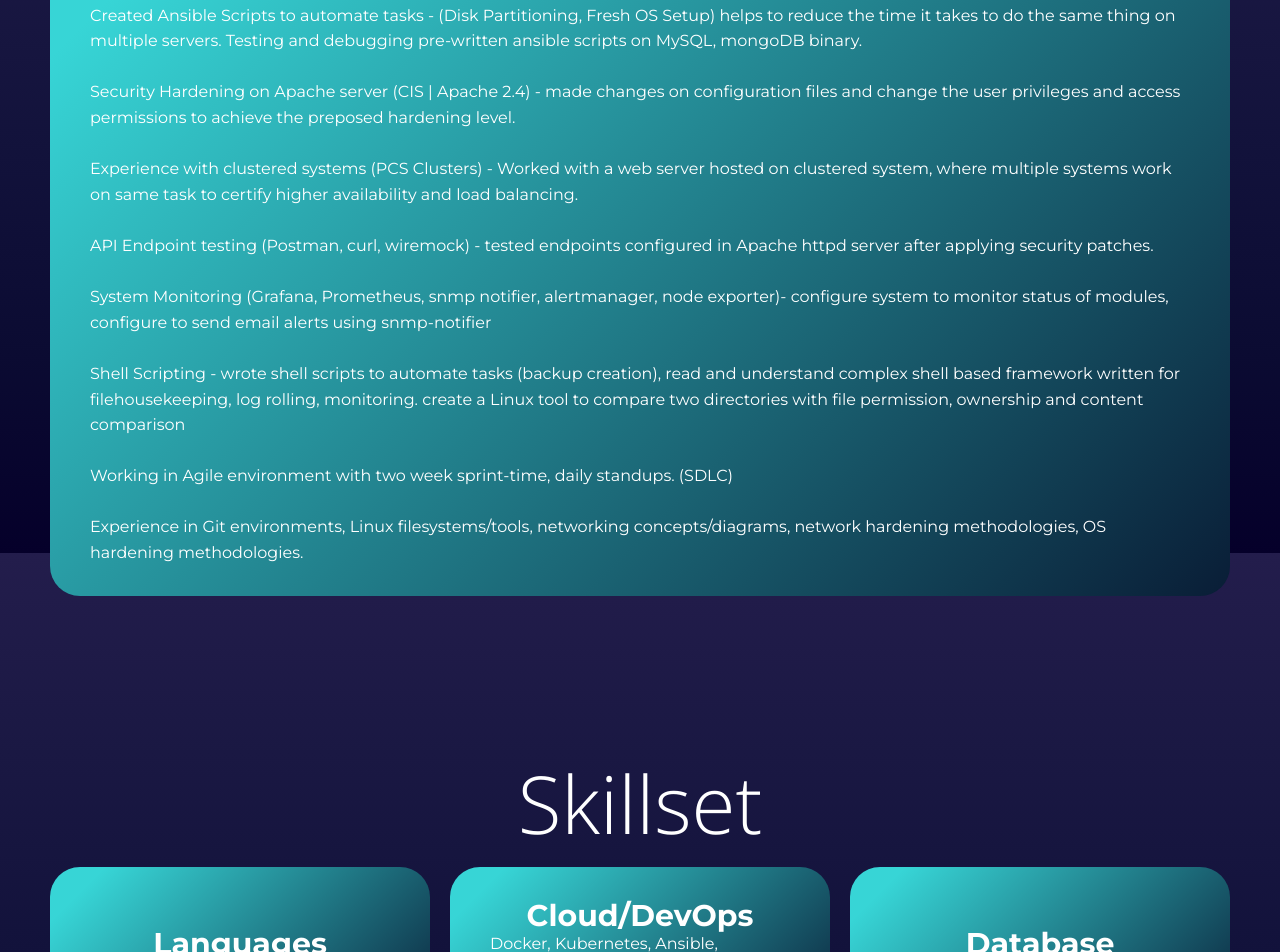
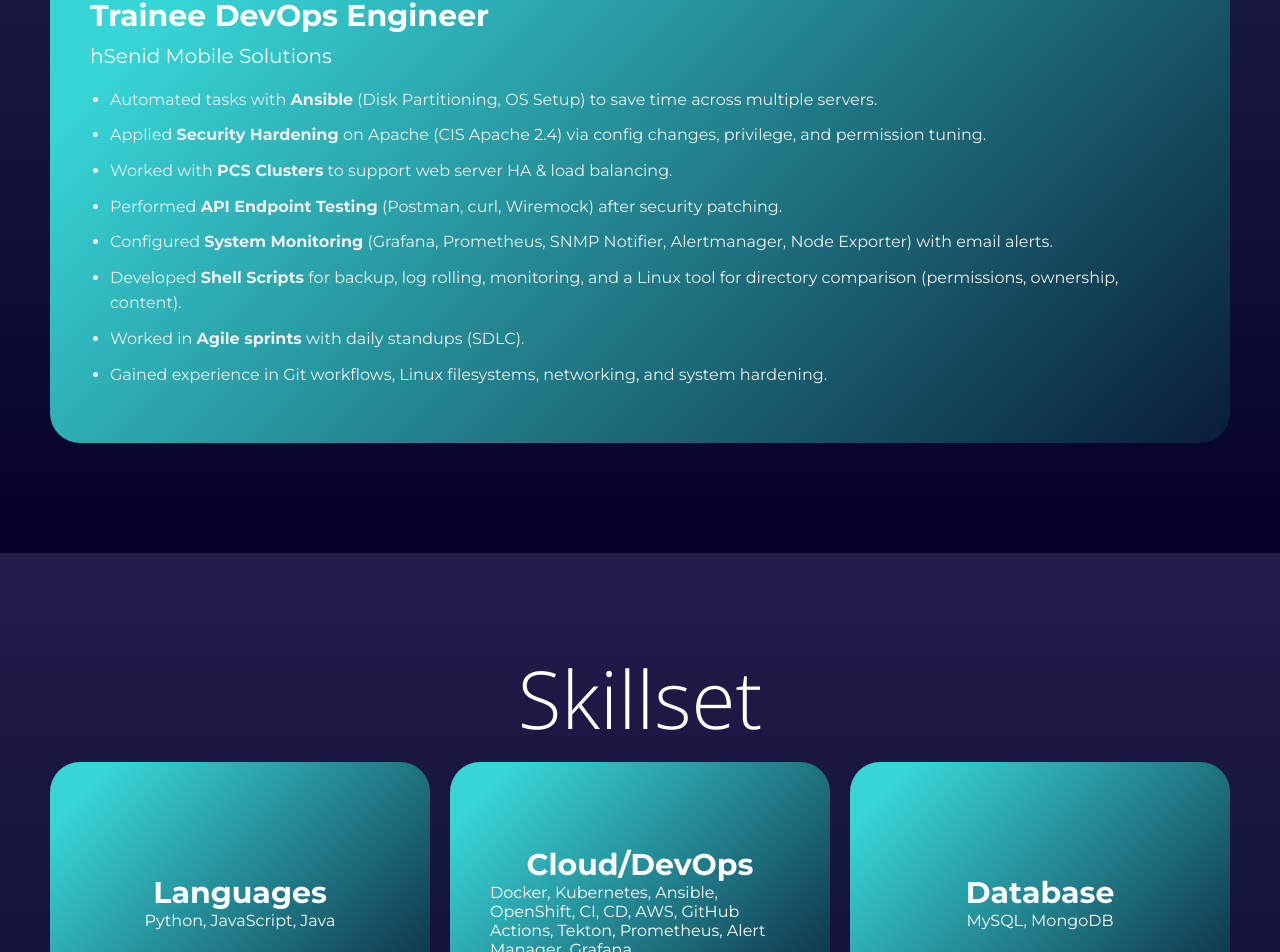
Before and after one commit to thanurarukshan/React-Portfolio-V2.0, a React (Create React App) app: page / in a window 1280 px wide. Shown: the part 1847-2799 px from the top of the page. Built offline with nearby package versions, Linux system fonts and the light colour scheme.

Commit message:
css adjustments done

```diff
--- a/src/Aboutme.css
+++ b/src/Aboutme.css
@@ -64,7 +64,7 @@
   transition: 1s !important;
 }
 
-@media (max-width: 1200px) {
+@media (max-width: 1200px) and (orientation: portrait) {
   .Aboutme-dis {
     margin-top: 10px;
     max-width: 70%;
--- a/src/App.css
+++ b/src/App.css
@@ -127,11 +127,11 @@
   }
 }
 
-@media (max-width: 1200px) {
+@media (max-width: 1200px) and (orientation: portrait) {
   .App-name {
     display: flex;
     flex-direction: column;
-    font-size: 15vw;
+    font-size: 13vw;
   }
   .App-iconbar-icons {
     padding: 8px;
@@ -153,3 +153,11 @@
     transition: 1s;
   }
 }
+
+@media (max-width: 500px) and (orientation: portrait) {
+  .App-name {
+    display: flex;
+    flex-direction: column;
+    font-size: 15vw;
+  }
+}
--- a/src/Experience.css
+++ b/src/Experience.css
@@ -55,6 +55,19 @@
   transition: 1s;
 }
 
+.experience-list {
+  margin-top: 15px;
+  padding-left: 20px;
+  list-style-type: disc;
+  line-height: 1.6;
+}
+
+.experience-list li {
+  margin-bottom: 10px;
+  font-size: 16px;
+  color: #f0f0f0; /* or white */
+}
+
 #title {
   font-weight: 600;
   font-size: 30px;
@@ -66,7 +79,7 @@
   font-size: 20px;
   font-weight: 400 !important;
 }
-@media (max-width: 1200px) {
+@media (max-width: 1200px) and (orientation: portrait) {
   .Skillset-skill-name {
     font-size: 12vw;
     margin: 20px;
--- a/src/Experience.js
+++ b/src/Experience.js
@@ -1,4 +1,3 @@
-// import Logoslider from "./Logoslider";
 import "./Experience.css";
 import React, { useEffect } from "react";
 import AOS from "aos";
@@ -6,56 +5,64 @@
 
 function Projects() {
   const handleDivClick1 = () => {
-    window.location.href = 'https://www.linkedin.com/company/hsenid-mobile-solutions/posts/?feedView=all';
-  }
-  // const handleDivClick2 = () => {
-  //   window.location.href = 'https://github.com/thanurarukshan/property-selling-web-app-static';
-  // }
-  // const handleDivClick3 = () => {
-  //   window.location.href = 'https://unihelperlk.web.app/';
-  // }
-  // const handleDivClick4 = () => {
-  //   window.location.href = 'https://github.com/thanurarukshan/Rest-API-Node-Back-End';
-  // }
-  // const handleDivClick5 = () => {
-  //   window.location.href = 'https://github.com/thanurarukshan';
-  // }
-  // const hSenid = () => {
-  //   window.location.href = 'https://hsenidmobile.com/';
-  // }
+    window.location.href =
+      "https://www.linkedin.com/company/hsenid-mobile-solutions/posts/?feedView=all";
+  };
+
   useEffect(() => {
     AOS.init();
   }, []);
+
   return (
     <div className="Skillset">
       <div className="Skillset-skill">
         <span className="Skillset-skill-name" data-aos="fade-up">
           Experience
         </span>
+
         <div className="Skillset-skill-des-experience">
           <div data-aos="fade-up" onClick={handleDivClick1}>
             <span id="title">Trainee DevOps Engineer</span>
-            <span id="title-content" className="sub-title">hSenid Mobile Solutions</span>
-            <br/>
-            <span id="title-content">Created Ansible Scripts to automate tasks - (Disk Partitioning, Fresh OS Setup) helps to reduce the time it takes to do the same thing on multiple servers. Testing and debugging pre-written ansible scripts on MySQL, mongoDB binary.</span>
-            <br/>
-            <span id="title-content">Security Hardening on Apache server (CIS | Apache 2.4) - made changes on configuration files and change the user privileges and access permissions to achieve the preposed hardening level. </span>
-            <br/>
-            <span id="title-content">Experience with clustered systems (PCS Clusters) - Worked with a web server hosted on clustered system, where multiple systems work on same task to certify higher availability and load balancing. </span>
-            <br/>
-            <span id="title-content">API Endpoint testing (Postman, curl, wiremock) - tested endpoints configured in Apache httpd server after applying security patches.</span>
-            <br/>
-            <span id="title-content">System Monitoring (Grafana, Prometheus, snmp notifier, alertmanager, node exporter)- configure system to monitor status of modules, configure to send email alerts using snmp-notifier </span>
-            <br/>
-            <span id="title-content">Shell Scripting - wrote shell scripts to automate tasks (backup creation), read and understand complex shell based framework written for filehousekeeping, log rolling, monitoring. create a Linux tool to compare two directories with file permission, ownership and content comparison</span>
-            <br/>
-            <span id="title-content">Working in Agile environment with two week sprint-time, daily standups. (SDLC)</span>
-            <br/>
-            <span id="title-content">Experience in Git environments, Linux filesystems/tools, networking concepts/diagrams, network hardening methodologies, OS hardening methodologies. </span>
+            <span id="title-content" className="sub-title">
+              hSenid Mobile Solutions
+            </span>
+
+            <ul className="experience-list">
+              <li>
+                Automated tasks with <b>Ansible</b> (Disk Partitioning, OS Setup) to
+                save time across multiple servers.
+              </li>
+              <li>
+                Applied <b>Security Hardening</b> on Apache (CIS Apache 2.4) via config
+                changes, privilege, and permission tuning.
+              </li>
+              <li>
+                Worked with <b>PCS Clusters</b> to support web server HA & load
+                balancing.
+              </li>
+              <li>
+                Performed <b>API Endpoint Testing</b> (Postman, curl, Wiremock) after
+                security patching.
+              </li>
+              <li>
+                Configured <b>System Monitoring</b> (Grafana, Prometheus, SNMP
+                Notifier, Alertmanager, Node Exporter) with email alerts.
+              </li>
+              <li>
+                Developed <b>Shell Scripts</b> for backup, log rolling, monitoring, and
+                a Linux tool for directory comparison (permissions, ownership, content).
+              </li>
+              <li>
+                Worked in <b>Agile sprints</b> with daily standups (SDLC).
+              </li>
+              <li>
+                Gained experience in Git workflows, Linux filesystems, networking, and
+                system hardening.
+              </li>
+            </ul>
           </div>
         </div>
       </div>
-      {/* <Logoslider className="Skillset-bar" /> */}
     </div>
   );
 }
--- a/src/Projects.js
+++ b/src/Projects.js
@@ -34,27 +34,27 @@
         </span>
         <div className="Skillset-skill-des">
           <div data-aos="fade-up" onClick={handleDivClick6}>
-            <span id="title">Diff-Pro | A tool for Advanced File/Directories Comparison</span>
+            <span id="title">Diff-Pro | Advanced File/Directories Comparison</span>
             <span id="title-content">Shell Scripting</span>
             <span id="title-content">A shell-based tool designed to compare file/directory structures within the same server or two seperate servers.</span>
           </div>
           <div data-aos="fade-up" onClick={handleDivClick1}>
-            <span id="title">Portfolio Website (Solo Project)</span>
+            <span id="title">Portfolio Website</span>
             <span id="title-content">React JS, JavaScript, HTML, CSS, Firebase Hosting</span>
             <span id="title-content">used react JS framework for better performance and liberaries like AOS for better visuals</span>
           </div>
           <div data-aos="fade-up" onClick={handleDivClick2}>
-            <span id="title">Property Selling web app (Duo Project)</span>
+            <span id="title">Property Selling web app</span>
             <span id="title-content">React JS, JavaScript, HTML, CSS, MySQL, JSON</span>
             <span id="title-content">used react hooks where necessary, used single json file to fetch data, drag and drop, advanced search.</span>
           </div>
           <div data-aos="fade-up" onClick={handleDivClick3}>
-            <span id="title">Project UniHelper (Solo Project)</span>
+            <span id="title">Project UniHelper</span>
             <span id="title-content">HTML, CSS, JavaScript, React JS, Firebase Hosting</span>
             <span id="title-content">static web app created as a community engagement project.</span>
           </div>
           <div data-aos="fade-up" onClick={handleDivClick4}>
-            <span id="title">REST API demonstration (Solo Project)</span>
+            <span id="title">REST API demonstration</span>
             <span id="title-content">React JS, JavaScript, Node JS, Express JS</span>
             <span id="title-content">created a simple CRUD application for learning purposes.</span>
           </div>
--- a/src/Skillset.css
+++ b/src/Skillset.css
@@ -2,6 +2,7 @@
   font-family: "masque";
   src: url(../public/MASQUE__.ttf);
 }
+
 .Skillset {
   color: black;
   background-color: white;
@@ -14,7 +15,7 @@
 }
 
 .Skillset-skill-name {
-  font-family: "sans";
+  /* font-family: "sans"; */
   font-size: 80px;
 }
 
@@ -29,6 +30,8 @@
   max-width: 1200px;
   display: grid;
   grid-template-columns: repeat(3, 1fr);
+  gap: 0px; /* ✅ only spacing between cards */
+  align-items: stretch; /* cards align in height */
 }
 
 .Skillset-skill-des div {
@@ -37,12 +40,17 @@
   background-color: #091d36;
   background-image: linear-gradient(315deg, #091d36 0%, #37d5d6 90%);
   color: white;
-  margin: 10px;
+  /* margin removed to avoid double spacing */
   padding: 30px 40px;
   border-radius: 30px;
   align-items: center;
-  justify-content: center;
+  justify-content: flex-start;
   transition: 1s;
+
+  /* ✅ equal card height on desktop */
+  min-height: 220px;
+  max-height: 220px;
+  overflow-y: auto;
 }
 
 .Skillset-skill-des div:hover {
@@ -59,25 +67,25 @@
   font-weight: 200;
 }
 
-@media (max-width: 1200px) {
+@media (max-width: 1200px) and (orientation: portrait) {
   .Skillset-skill-name {
     font-size: 12vw;
     margin: 20px;
   }
   .Skillset-skill-des {
-
     display: flex;
     flex-direction: column;
     max-width: 100vw;
     min-width: 95vw;
   }
-  /* .Skillset-skill-des div {
-    min-width:80vw;
-  } */
+  .Skillset-skill-des div {
+    min-height: auto;   /* let content decide height */
+    max-height: none;   /* remove fixed cap */
+    overflow-y: visible;
+  }
   #title {
     font-size: 25px;
   }
-
   #title-content {
     font-size: 15px;
   }
```
